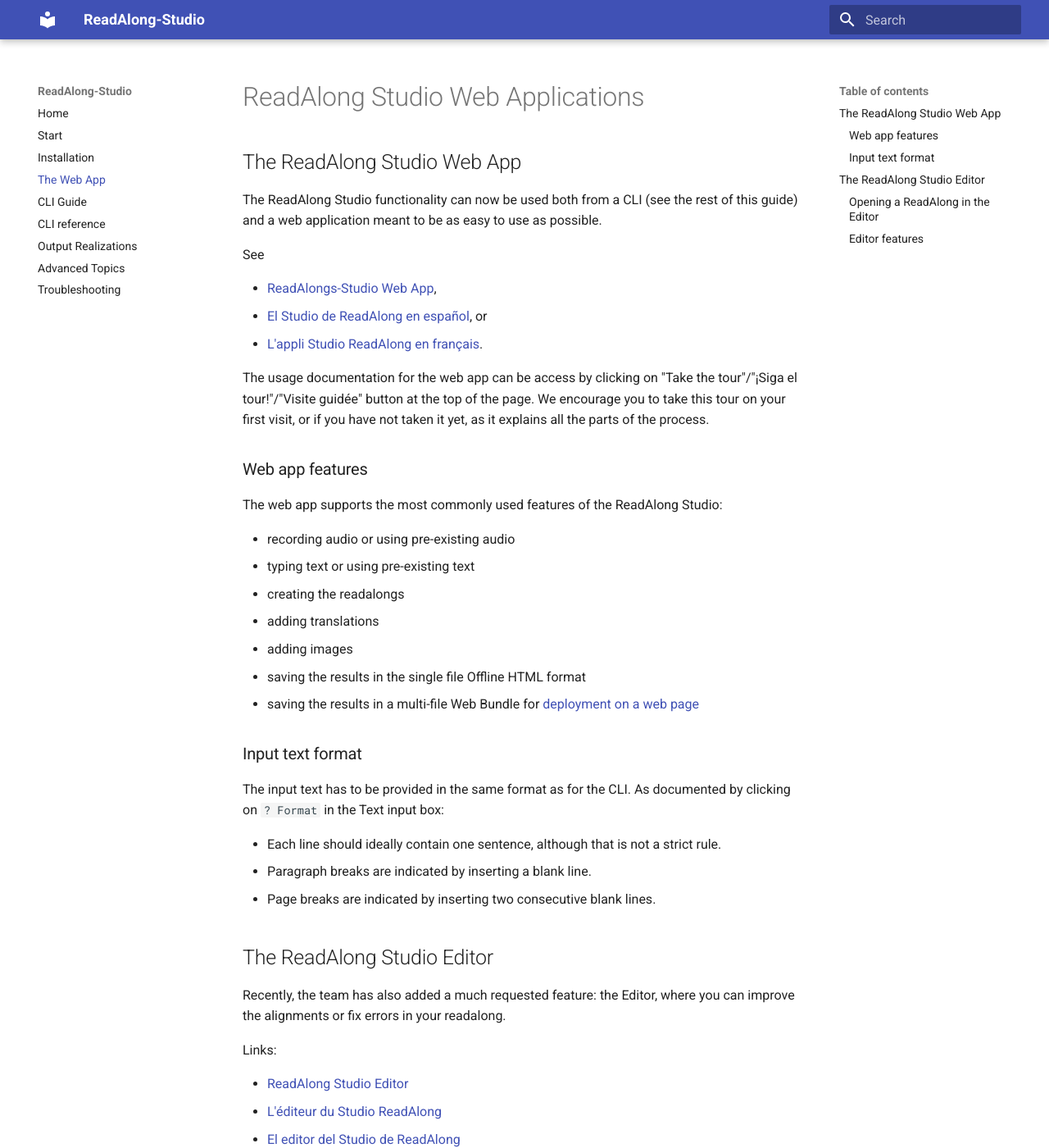
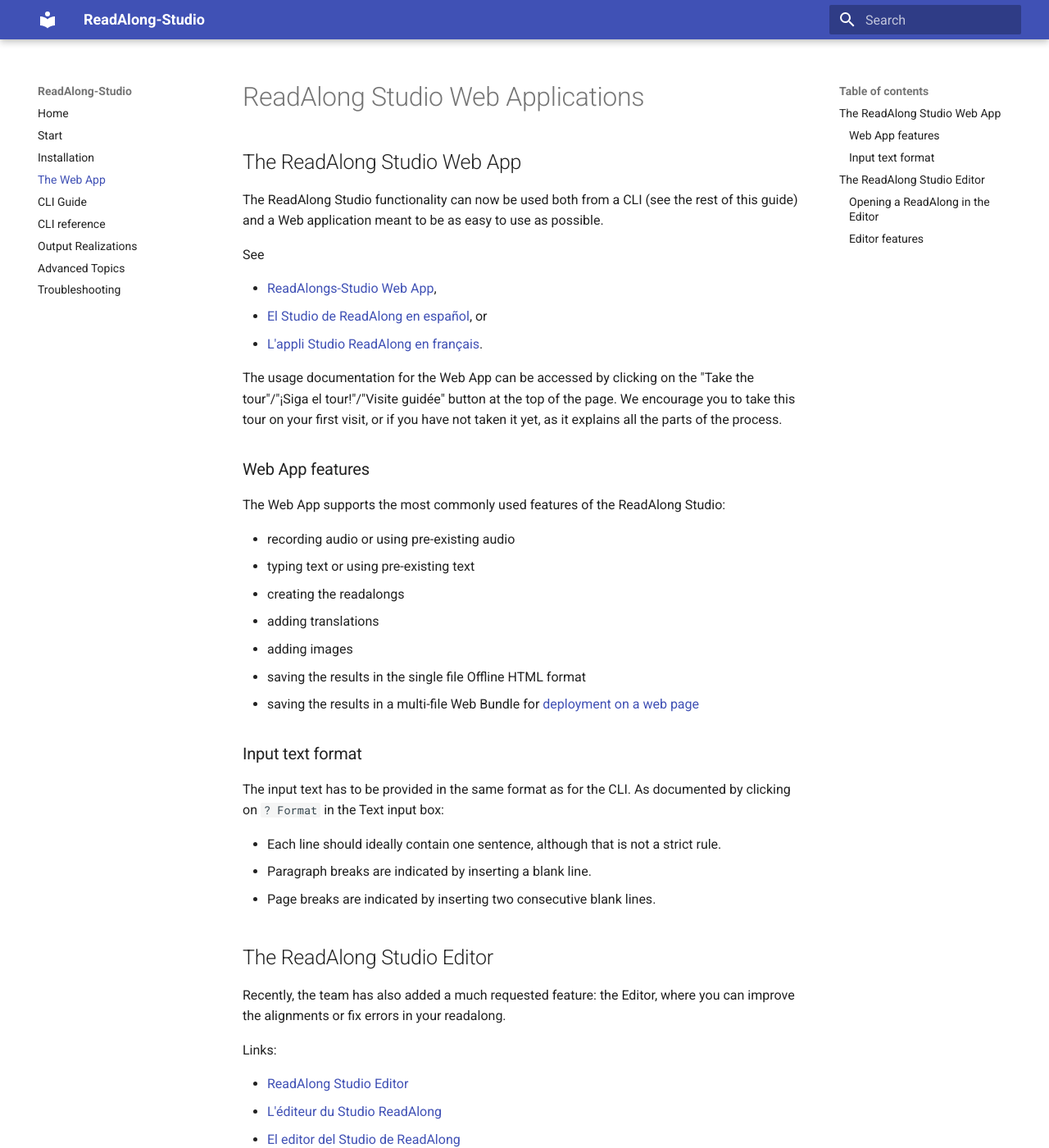
Before and after one commit to ReadAlongs/Studio, an MkDocs documentation site: the page built from docs/web-app.md, in a window 1280 px wide and 1400 px high. Shown: the whole window at 82% size. Built offline with MkDocs 1.6.1 and Material for MkDocs 9.7.7, drawn with Linux system fonts in a browser that asks for light colours; the version menu is left out; some of the changed text lies outside the part shown.

Commit message:
docs: mention the tour in the Web Editor docs (#230)

```diff
--- a/docs/web-app.md
+++ b/docs/web-app.md
@@ -2,7 +2,7 @@
 
 ## The ReadAlong Studio Web App
 
-The ReadAlong Studio functionality can now be used both from a CLI (see the rest of this guide) and a web application meant to be as easy to use as possible.
+The ReadAlong Studio functionality can now be used both from a CLI (see the rest of this guide) and a Web application meant to be as easy to use as possible.
 
 See
 
@@ -10,11 +10,11 @@
  - [El Studio de ReadAlong en español](https://readalong-studio.mothertongues.org/es/), or
  - [L'appli Studio ReadAlong en français](https://readalong-studio.mothertongues.org/fr/).
 
-The usage documentation for the web app can be access by clicking on "Take the tour"/"¡Siga el tour!"/"Visite guidée" button at the top of the page. We encourage you to take this tour on your first visit, or if you have not taken it yet, as it explains all the parts of the process.
+The usage documentation for the Web App can be accessed by clicking on the "Take the tour"/"¡Siga el tour!"/"Visite guidée" button at the top of the page. We encourage you to take this tour on your first visit, or if you have not taken it yet, as it explains all the parts of the process.
 
-### Web app features
+### Web App features
 
-The web app supports the most commonly used features of the ReadAlong Studio:
+The Web App supports the most commonly used features of the ReadAlong Studio:
 
  - recording audio or using pre-existing audio
  - typing text or using pre-existing text
@@ -42,6 +42,8 @@
  - [L'éditeur du Studio ReadAlong](https://readalong-studio.mothertongues.org/fr/#/editor)
  - [El editor del Studio de ReadAlong](https://readalong-studio.mothertongues.org/es/#/editor)
 
+The usage documentation for the Editor is also the tour. Please click on the "Take the tour"/"¡Siga el tour!"/"Visite guidée" button at the top of the page to get familiar with all the features of the Editor.
+
 ### Opening a ReadAlong in the Editor
 
 The Editor can only read the single file Offline HTML format produced by the ReadAlongs Studio.
```
